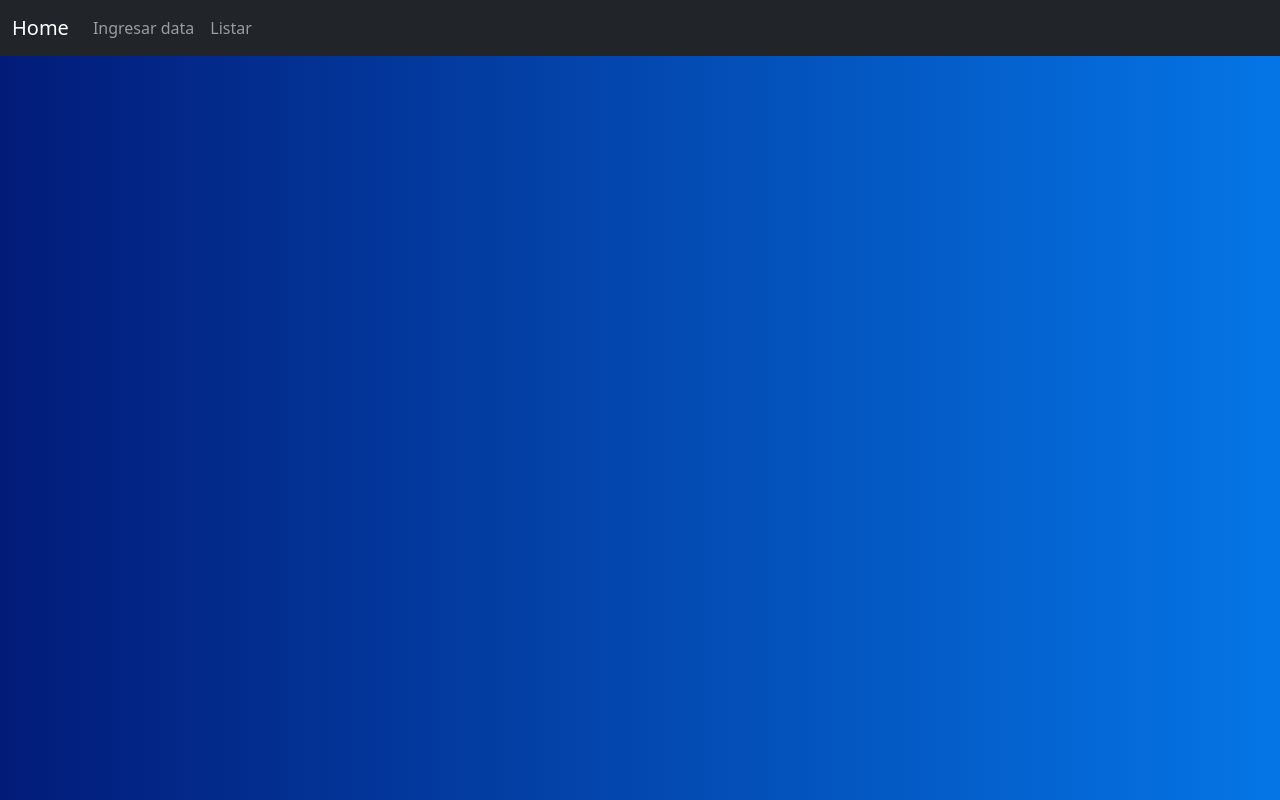
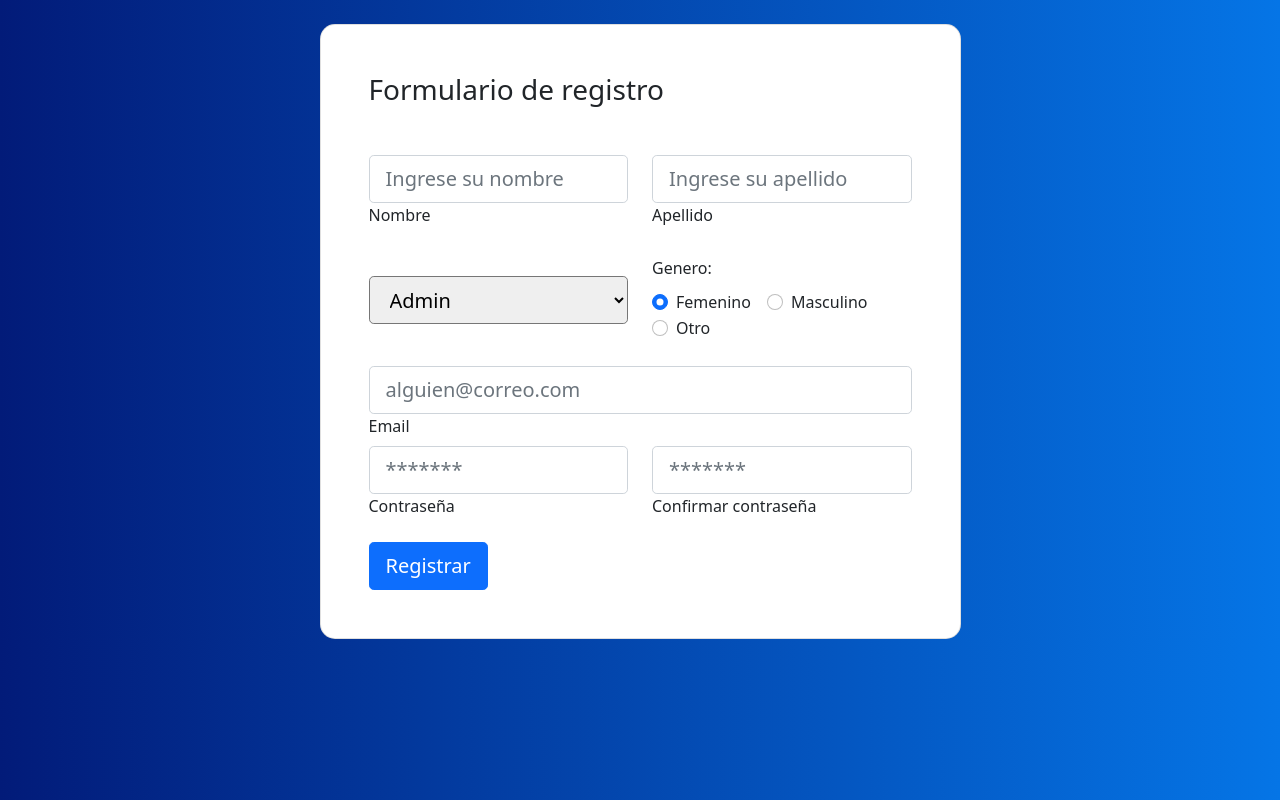
Before and after one commit to victorhmartinez/app_registro_info, an Angular app: page /register in a window 1280 px wide. Before the commit this address led to /home. Built offline with nearby package versions, Linux system fonts and the light colour scheme.

Commit message:
Diseño Login y Registro

```diff
--- a/src/app/app.module.ts
+++ b/src/app/app.module.ts
@@ -11,6 +11,8 @@ import { AppRoutingModule } from './app-routing.module';
 import { HomeComponent } from './components/home/home.component';
 import { BuscadorComponent } from './components/listar-registros/buscador/buscador.component';
 import { ListadorComponent } from './components/listar-registros/listador/listador.component';
+import { LoginComponent } from './components/login/login.component';
+import { RegistroUsuarioComponent } from './components/registro-usuario/registro-usuario.component';
 
 
 @NgModule({
@@ -22,6 +24,8 @@ import { ListadorComponent } from './components/listar-registros/listador/listad
     HomeComponent,
     BuscadorComponent,
     ListadorComponent,
+    LoginComponent,
+    RegistroUsuarioComponent,
 
   ],
   imports: [
--- a/src/app/components/listar-registros/listador/listador.component.ts
+++ b/src/app/components/listar-registros/listador/listador.component.ts
@@ -15,7 +15,7 @@ export class ListadorComponent implements OnInit {
     constructor(private _registroService:RegistroService) {
       this.suscription=this._registroService.getTerminoBusqueda().subscribe(data=>{
         this.termino=data;
-        console.log(data)
+
         this.obtnerLugares()
       })
     }
@@ -26,7 +26,7 @@ export class ListadorComponent implements OnInit {
   obtnerLugares(){
     this._registroService.getRegisterPlaces(this.termino).subscribe(data=>{
       this.listRegistros=data;
-      console.log(this.listRegistros)
+
     })
   }
 
--- /dev/null
+++ b/src/app/components/login/login.component.css
@@ -0,0 +1,9 @@
+.color_label{
+    color: white;
+    font-family: 'Raleway', sans-serif;
+}
+.titulo_inicio{
+    text-align: center;
+    color: white;
+    font-family: 'Raleway', sans-serif;
+}
--- /dev/null
+++ b/src/app/components/login/login.component.html
@@ -0,0 +1,45 @@
+<section class="vh-100">
+    <div class="container py-5 h-100">
+      <div class="row d-flex align-items-center justify-content-center h-100">
+        <div class="col-md-8 col-lg-7 col-xl-6">
+          <img src="https://mdbcdn.b-cdn.net/img/Photos/new-templates/bootstrap-login-form/draw2.svg" class="img-fluid" alt="Phone image">
+        </div>
+        <div class="col-md-7 col-lg-5 col-xl-5 offset-xl-1">
+
+            <p class="titulo_inicio">Inicio de sesión</p>
+
+          <form>
+            <!-- Email input -->
+            <div class="form-outline mb-4">
+              <input type="email" id="form1Example13" class="form-control form-control-lg" placeholder="alguien@correo.com" />
+              <label class="form-label color_label" for="form1Example13">Correo</label>
+            </div>
+
+            <!-- Password input -->
+            <div class="form-outline mb-4">
+              <input type="password" id="form1Example23" class="form-control form-control-lg" placeholder="************"/>
+              <label class="form-label color_label" for="form1Example23">Contraseña</label>
+            </div>
+
+            <div class="d-flex justify-content-around align-items-center mb-4">
+              <!-- Checkbox -->
+              <div class="form-check">
+                <input
+                  class="form-check-input"
+                  type="checkbox"
+                  value=""
+                  id="form1Example3"
+                  checked
+                />
+                <label class="form-check-label color_label" for="form1Example3"> Remember me </label>
+              </div>
+              <a href="#!" class="color_label">Olvido su contraseña?</a>
+            </div>
+            <!-- Submit button -->
+            <button type="submit" class="btn btn-primary btn-lg btn-block">Iniciar sesión</button>
+
+          </form>
+        </div>
+      </div>
+    </div>
+  </section>
--- /dev/null
+++ b/src/app/components/login/login.component.ts
@@ -0,0 +1,15 @@
+import { Component, OnInit } from '@angular/core';
+
+@Component({
+  selector: 'app-login',
+  templateUrl: './login.component.html',
+  styleUrls: ['./login.component.css']
+})
+export class LoginComponent implements OnInit {
+
+  constructor() { }
+
+  ngOnInit(): void {
+  }
+
+}
--- /dev/null
+++ b/src/app/components/registro-usuario/registro-usuario.component.html
@@ -0,0 +1,119 @@
+<section class="mt-4">
+    <div class="container">
+      <div class="row justify-content-center ">
+        <div class="col-12 col-lg-9 col-xl-7">
+          <div class="card shadow-2-strong " style="border-radius: 15px;">
+            <div class="card-body p-4 p-md-5">
+              <h3 class="mb-4 pb-2 pb-md-0 mb-md-5">Formulario de registro</h3>
+              <form>
+
+                <div class="row">
+                  <div class="col-md-6 mb-4">
+
+                    <div class="form-outline">
+                      <input type="text" id="firstName" class="form-control form-control-lg" placeholder="Ingrese su nombre" />
+                      <label class="form-label" for="firstName">Nombre</label>
+                    </div>
+
+                  </div>
+                  <div class="col-md-6 mb-4">
+
+                    <div class="form-outline">
+                      <input type="text" id="lastName" class="form-control form-control-lg" placeholder="Ingrese su apellido" />
+                      <label class="form-label" for="lastName">Apellido</label>
+                    </div>
+
+                  </div>
+                </div>
+
+                <div class="row">
+                  <div class="col-md-6 mb-4 d-flex align-items-center">
+
+                    <select class="select form-control-lg w-100">
+                        <option value="1" disabled>Rol</option>
+                        <option value="2">Admin</option>
+                        <option value="3">Repartidor</option>
+                        <option value="4">Bodegero</option>
+                      </select>
+
+                  </div>
+                  <div class="col-md-6 mb-4">
+
+                    <h6 class="mb-2 pb-1">Genero: </h6>
+
+                    <div class="form-check form-check-inline">
+                      <input
+                        class="form-check-input"
+                        type="radio"
+                        name="inlineRadioOptions"
+                        id="femaleGender"
+                        value="option1"
+                        checked
+                      />
+                      <label class="form-check-label" for="femaleGender">Femenino</label>
+                    </div>
+
+                    <div class="form-check form-check-inline">
+                      <input
+                        class="form-check-input"
+                        type="radio"
+                        name="inlineRadioOptions"
+                        id="maleGender"
+                        value="option2"
+                      />
+                      <label class="form-check-label" for="maleGender">Masculino</label>
+                    </div>
+
+                    <div class="form-check form-check-inline">
+                      <input
+                        class="form-check-input"
+                        type="radio"
+                        name="inlineRadioOptions"
+                        id="otherGender"
+                        value="option3"
+                      />
+                      <label class="form-check-label" for="otherGender">Otro</label>
+                    </div>
+
+                  </div>
+                </div>
+
+                <div class="row">
+                  <div class="col-md-12  ">
+
+                    <div class="form-outline">
+                      <input type="email" id="emailAddress" class="form-control form-control-lg"  placeholder="alguien@correo.com"/>
+                      <label class="form-label" for="emailAddress">Email</label>
+                    </div>
+
+                  </div>
+                </div>
+                <div class="row">
+                    <div class="col-md-6  ">
+
+                        <div class="form-outline">
+                          <input type="password" id="phoneNumber" class="form-control form-control-lg" placeholder="*******" />
+                          <label class="form-label" for="phoneNumber">Contraseña</label>
+                        </div>
+
+                      </div>
+                      <div class="col-md-6  ">
+
+                        <div class="form-outline">
+                          <input type="password" id="phoneNumber" class="form-control form-control-lg" placeholder="*******" />
+                          <label class="form-label" for="phoneNumber">Confirmar contraseña</label>
+                        </div>
+
+                      </div>
+                </div>
+                <div class="mt-2 pt-2">
+                  <input class="btn btn-primary btn-lg" type="submit" value="Registrar" />
+                </div>
+
+              </form>
+            </div>
+          </div>
+        </div>
+      </div>
+    </div>
+  </section>
--- /dev/null
+++ b/src/app/components/registro-usuario/registro-usuario.component.ts
@@ -0,0 +1,15 @@
+import { Component, OnInit } from '@angular/core';
+
+@Component({
+  selector: 'app-registro-usuario',
+  templateUrl: './registro-usuario.component.html',
+  styleUrls: ['./registro-usuario.component.css']
+})
+export class RegistroUsuarioComponent implements OnInit {
+
+  constructor() { }
+
+  ngOnInit(): void {
+  }
+
+}
```
Also changed, not shown: src/app/app-routing.module.ts (+21 -9 lines), src/app/components/crear-registro/crear-registro.component.ts (+4 -4 lines), src/app/components/registro-usuario/registro-usuario.component.css (added), 2 other files (tests, documents, lock files or other folders).
